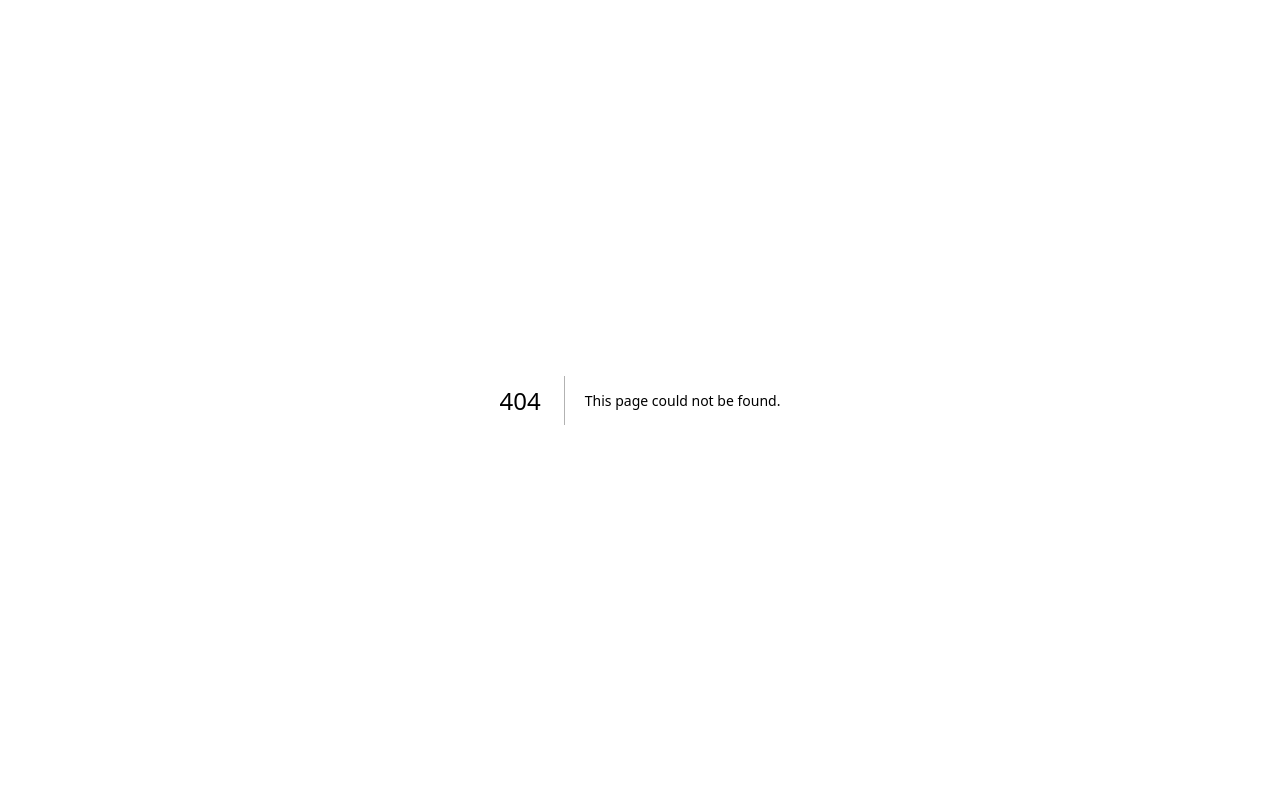
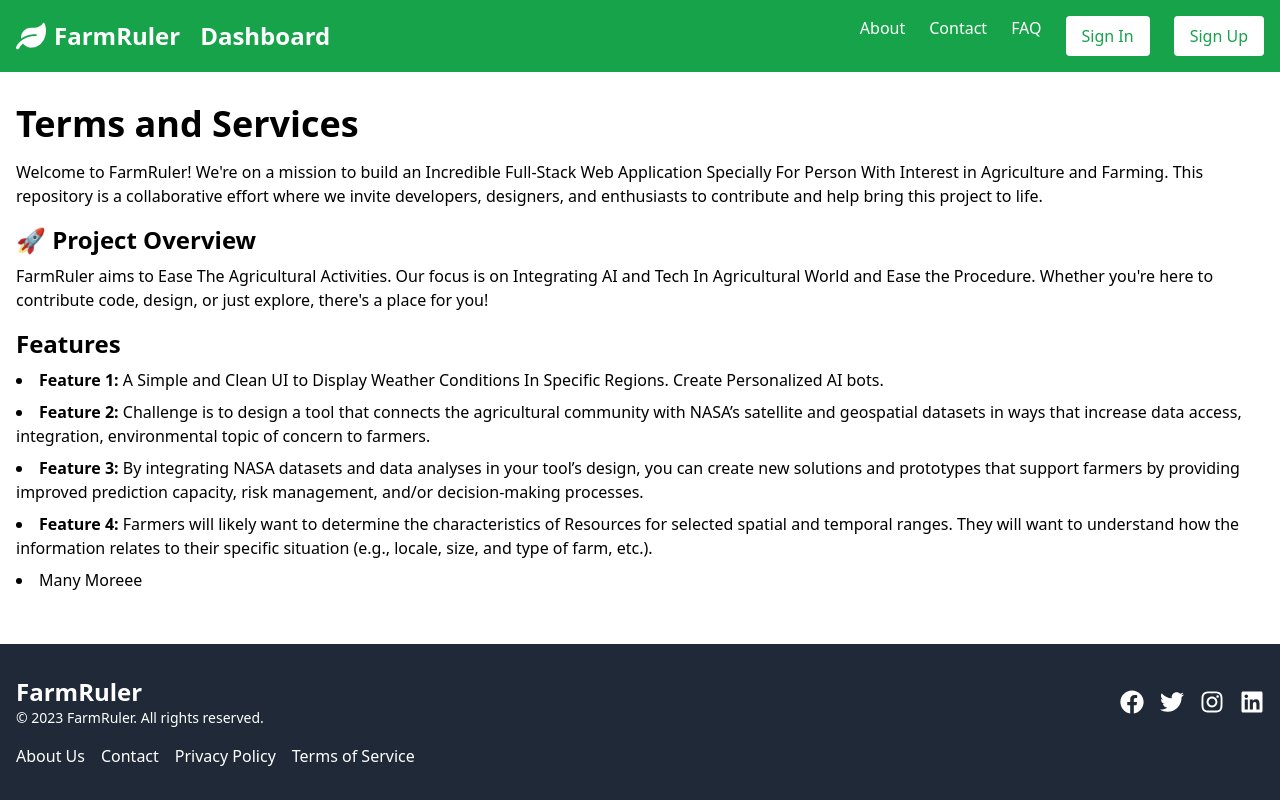
Before and after one commit to MOHAMMED-IQRAMUL/FarmRuler, a Next.js app: page /terms in a window 1280 px wide. Before the commit this address had no page. Built offline with nearby package versions, Linux system fonts and the light colour scheme.

Commit message:
terms and services page

```diff
--- /dev/null
+++ b/app/terms/page.js
@@ -0,0 +1,46 @@
+"use client";
+
+import React from 'react';
+import Navbar from '../components/Navbar';
+import Footer from '../components/Footer';
+
+
+
+const TermsPage = () => {
+    return (
+        <div className="flex flex-col min-h-screen">
+            <Navbar />
+            <main className="flex-grow container mx-auto px-4 py-8">
+                <h1 className="text-4xl font-bold mb-4">Terms and Services</h1>
+                <p className="mb-4">
+                    Welcome to FarmRuler! We're on a mission to build an Incredible Full-Stack Web Application Specially For Person With Interest in Agriculture and Farming. This repository is a collaborative effort where we invite developers, designers, and enthusiasts to contribute and help bring this project to life.
+                </p>
+                <h2 className="text-2xl font-semibold mb-2">🚀 Project Overview</h2>
+                <p className="mb-4">
+                    FarmRuler aims to Ease The Agricultural Activities. Our focus is on Integrating AI and Tech In Agricultural World and Ease the Procedure. Whether you're here to contribute code, design, or just explore, there's a place for you!
+                </p>
+                <h2 className="text-2xl font-semibold mb-2">Features</h2>
+                <ul className="list-disc list-inside mb-4">
+                    <li className="mb-2">
+                        <strong>Feature 1:</strong> A Simple and Clean UI to Display Weather Conditions In Specific Regions. Create Personalized AI bots.
+                    </li>
+                    <li className="mb-2">
+                        <strong>Feature 2:</strong> Challenge is to design a tool that connects the agricultural community with NASA’s satellite and geospatial datasets in ways that increase data access, integration, environmental topic of concern to farmers.
+                    </li>
+                    <li className="mb-2">
+                        <strong>Feature 3:</strong> By integrating NASA datasets and data analyses in your tool’s design, you can create new solutions and prototypes that support farmers by providing improved prediction capacity, risk management, and/or decision-making processes.
+                    </li>
+                    <li className="mb-2">
+                        <strong>Feature 4:</strong> Farmers will likely want to determine the characteristics of Resources for selected spatial and temporal ranges. They will want to understand how the information relates to their specific situation (e.g., locale, size, and type of farm, etc.).
+                    </li>
+                    <li className="mb-2">
+                        Many Moreee
+                    </li>
+                </ul>
+            </main>
+            <Footer />
+        </div>
+    );
+};
+
+export default TermsPage;
```
